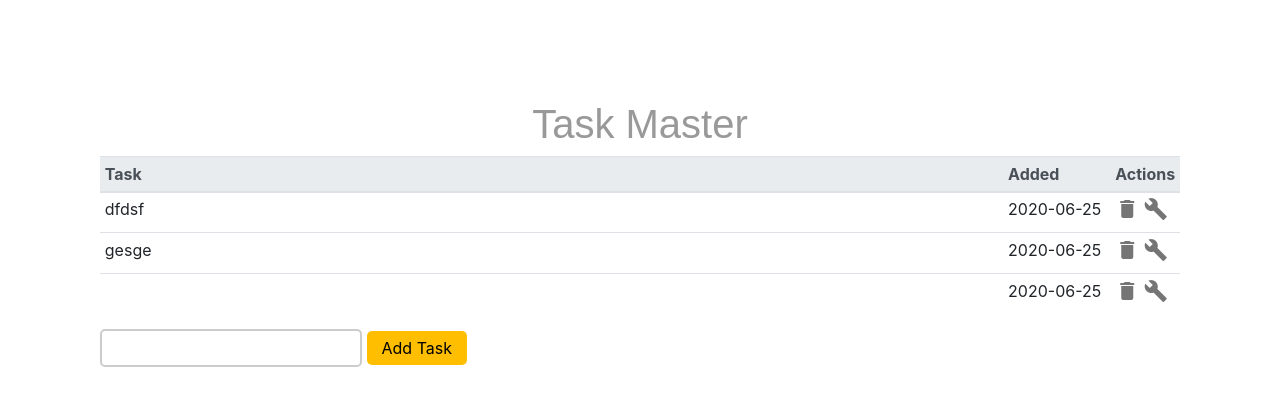
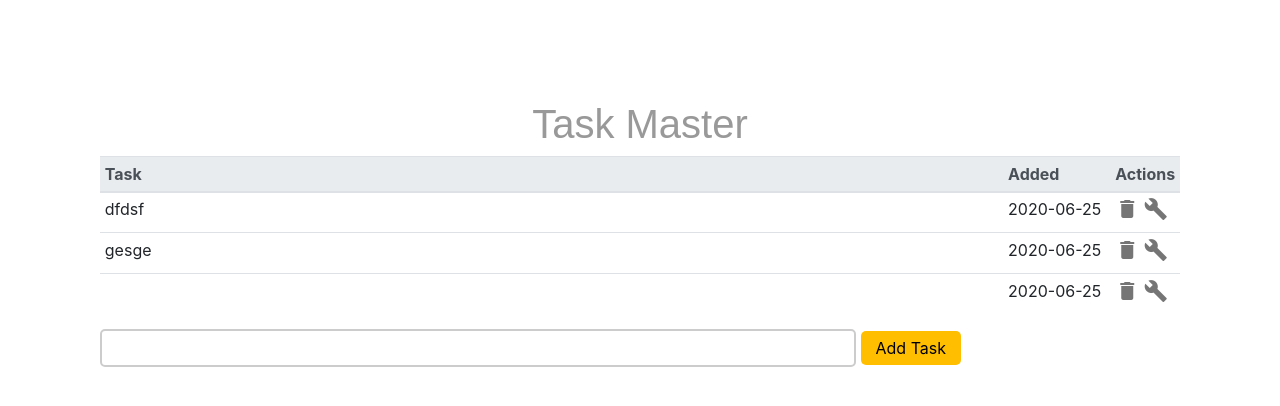
Before and after one commit to priyaark/FlaskFirstApp, a Flask app: page / in a window 1280 px wide. Shown: the top 406 px of the page. Run offline with Flask 2, Linux system fonts and the light colour scheme; data comes from the database, SQL or seed files in the repository; some libraries are stand-ins or nearby versions.

Commit message:
git commit -m "Update input text width"

```diff
--- a/static/css/main.css
+++ b/static/css/main.css
@@ -17,6 +17,7 @@ body, html {
 input[type=text] {padding:5px; border:2px solid #ccc;
     -webkit-border-radius: 5px;
         border-radius: 5px;
+        width: 70% ;
 }
 input[type=text]:focus {border-color:#333; }
 
```
